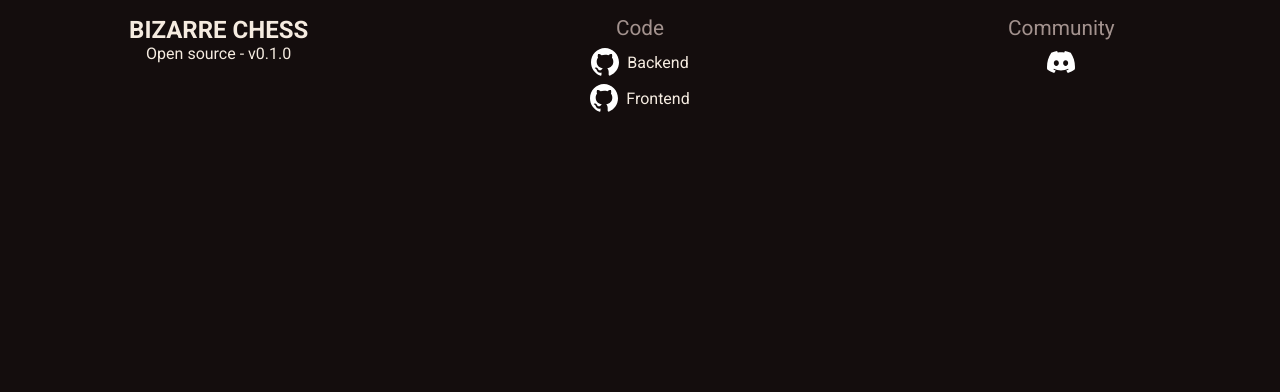
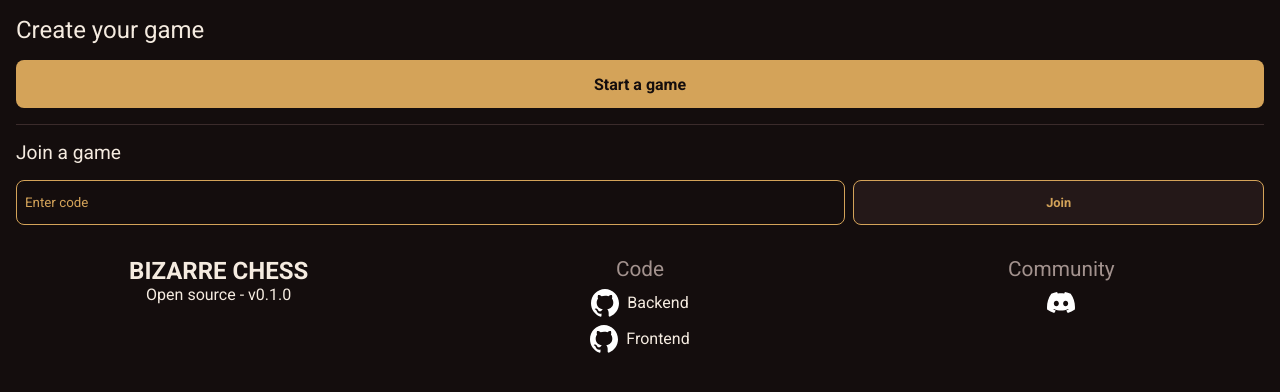
Before and after one commit to gabrielsh06/bizarre-chess-web, an Angular app: page / in a window 1280 px wide. Shown: the top 392 px of the page. Built offline with nearby package versions, Linux system fonts and the light colour scheme.

Commit message:
feat(game): add page layout and styles

```diff
--- a/src/app/app.html
+++ b/src/app/app.html
@@ -1 +1,2 @@
+<app-game />
 <app-footer />
--- a/src/app/app.ts
+++ b/src/app/app.ts
@@ -1,8 +1,9 @@
 import { Component, signal } from '@angular/core';
 import { Footer } from './core/layout/footer/footer';
+import { Game } from './features/game/page/game';
 
 @Component({
-  imports: [Footer],
+  imports: [Footer, Game],
   selector: 'app-root',
   styleUrl: './app.scss',
   templateUrl: './app.html',
--- /dev/null
+++ b/src/app/features/game/page/game.html
@@ -0,0 +1,24 @@
+<main class="game">
+  <div class="game__container">
+    <div class="game__lobby">
+      <div class="game__create">
+        <span class="game__label game__label--create">Create your game</span>
+        <button type="button" class="game__btn game__btn--create">Start a game</button>
+      </div>
+      <hr class="game__divider">
+      <div class="game__join">
+        <label for="game-code" class="game__label game__label--join">Join a game</label>
+        <div class="game__join-group">
+          <input
+            type="text"
+            id="game-code"
+            name="code"
+            class="game__input"
+            placeholder="Enter code"
+            autocomplete="off" />
+          <button type="button" class="game__btn game__btn--join">Join</button>
+        </div>
+      </div>
+    </div>
+  </div>
+</main>
--- /dev/null
+++ b/src/app/features/game/page/game.scss
@@ -0,0 +1,92 @@
+@use 'styles/breakpoints' as *;
+
+.game {
+  padding: 1rem;
+
+  &__lobby {
+    width: 100%;
+    display: flex;
+    flex-direction: column;
+    align-items: center;
+    gap: 1rem;
+  }
+
+  &__create {
+    width: 100%;
+    display: flex;
+    flex-direction: column;
+    gap: 1rem;
+  }
+
+  &__join {
+    width: 100%;
+    display: flex;
+    flex-direction: column;
+    gap: 1rem;
+
+    &-group {
+      height: 2.8rem;
+      display: grid;
+      grid-template-columns: 1fr 1fr 1fr;
+      grid-template-areas: 'input input join';
+      gap: 0.5rem;
+    }
+  }
+
+  &__divider {
+    width: 100%;
+    border: none;
+    border-top: 1px solid var(--border-subtle);
+  }
+
+  &__label {
+    color: var(--text-primary);
+
+    &--create {
+      font-size: 1.5rem;
+    }
+
+    &--join {
+      font-size: 1.2rem;
+    }
+  }
+
+  &__input {
+    grid-area: input;
+    padding: 0 0.5rem;
+    border: 1px solid var(--action-primary);
+    background-color: transparent;
+    border-radius: var(--radius-md);
+    color: var(--action-primary);
+    font-family: inherit;
+
+    &::placeholder {
+      color: var(--action-primary);
+    }
+  }
+
+  &__btn {
+    border-radius: var(--radius-md);
+    font-family: inherit;
+    cursor: pointer;
+
+    &--create {
+      width: 100%;
+      height: 3rem;
+      border: none;
+      background-color: var(--action-primary);
+      color: var(--text-on-action);
+      font-size: 1rem;
+      font-weight: bold;
+    }
+
+    &--join {
+      grid-area: join;
+      border: 1px solid var(--action-primary);
+      background-color: var(--surface-card);
+      color: var(--action-primary);
+      font-size: 0.8rem;
+      font-weight: bold;
+    }
+  }
+}
```
Also changed, not shown: src/app/features/game/page/game.ts (added, +9 -0 lines), 1 other file (tests, documents, lock files or other folders).
